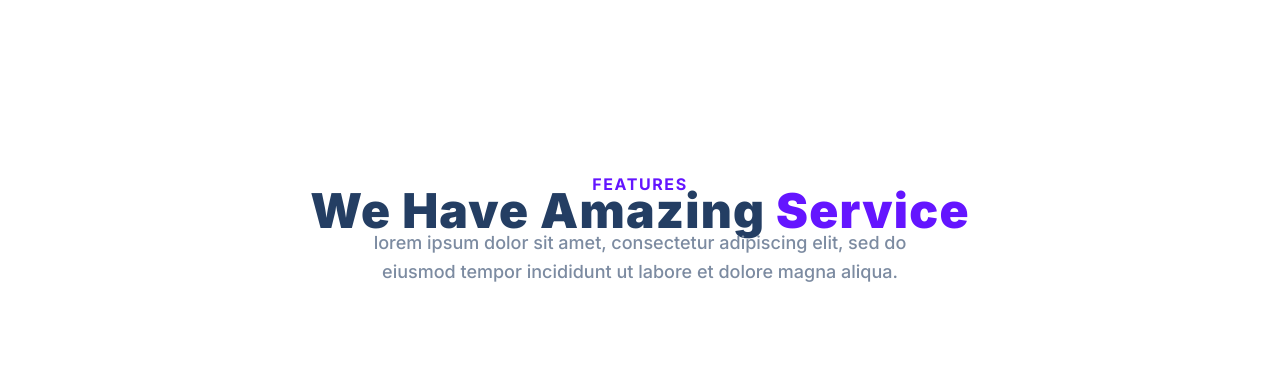
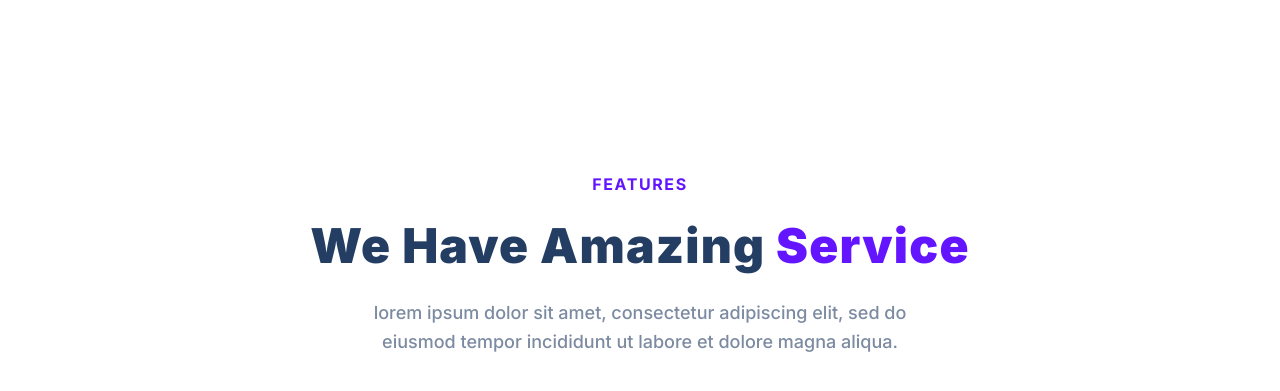
Before and after one commit to Jayo2987/fes-project, a plain HTML site: page index.html in a window 1280 px wide. Shown: the part 653-1044 px from the top of the page. Drawn offline with Linux system fonts and the light colour scheme.

Commit message:
fix: corrected line-height on section title of features

```diff
--- a/style.css
+++ b/style.css
@@ -360,7 +360,7 @@ FEATURES ↓
   font-size: 48px;
   font-weight: 900;
   color: rgb(36, 62, 99);
-  line-height: 1.5px;
+  line-height: 1.5;
   margin: 16px 0;
   letter-spacing: 0.025em;
 }
```
